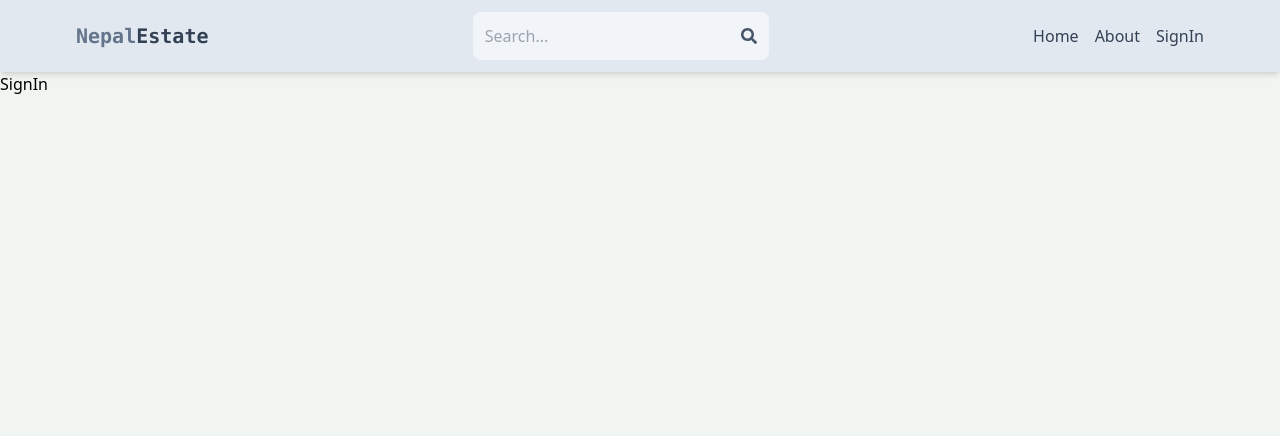
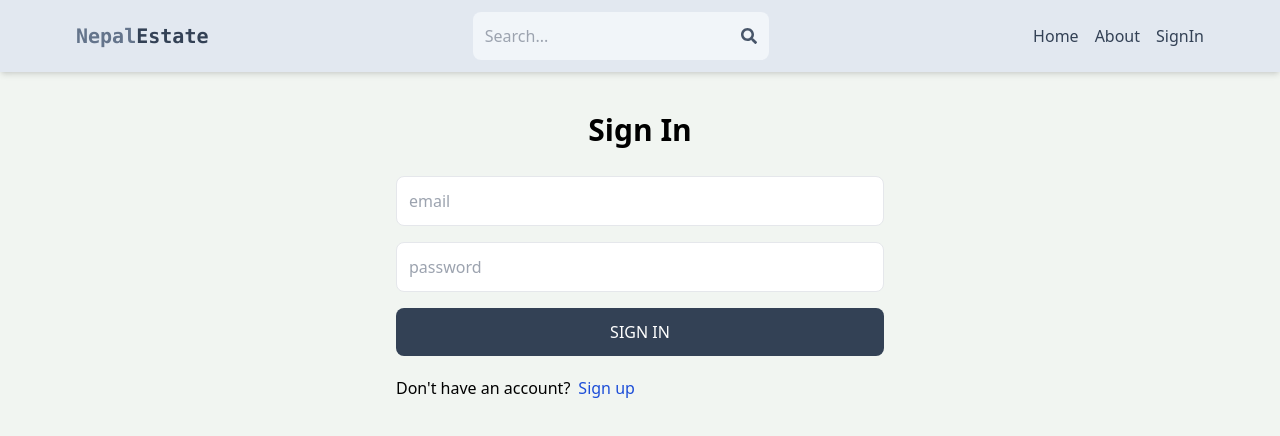
Before and after one commit to SushilKushwaha/client, a React (Vite) app: page /sign-in in a window 1280 px wide. Shown: the top 436 px of the page. Built offline with nearby package versions, Linux system fonts and the light colour scheme.

Commit message:
Complete sign in page functionality

```diff
--- a/src/pages/SignIn.jsx
+++ b/src/pages/SignIn.jsx
@@ -1,7 +1,84 @@
-import React from 'react'
+import { useState } from 'react';
+import { Link, useNavigate } from 'react-router-dom';
 
 export default function SignIn() {
+  const [formData, setFormData] = useState({
+    email: '',
+    password: '',
+  });
+  const [error, setError] = useState(null);
+  const [loading, setLoading] = useState(false);
+  const navigate = useNavigate();
+
+  const handleChange = (e) => {
+    setFormData({
+      ...formData,
+      [e.target.id]: e.target.value,
+    });
+  };
+
+  const handleSubmit = async (e) => {
+    e.preventDefault();
+    try {
+      setLoading(true);
+      const res = await fetch('/api/auth/signin', {
+        method: 'POST',
+        headers: {
+          'Content-Type': 'application/json',
+        },
+        body: JSON.stringify(formData),
+      });
+      const data = await res.json();
+      if (!res.ok) {
+        // Handle error responses from the server
+        setError(data.message || 'Error signing in');
+        setLoading(false);
+        return;
+      }
+      setError(null);
+      setLoading(false);
+      navigate('/');
+    } catch (error) {
+      setLoading(false);
+      setError(error.message);
+    }
+  };
+
   return (
-    <div>SignIn</div>
-  )
+    <div className='p-3 max-w-lg mx-auto'>
+      <h1 className='text-3xl text-center font-semibold my-7'>Sign In</h1>
+
+      <form onSubmit={handleSubmit} className='flex flex-col gap-4'>
+        <input
+          type="email"
+          placeholder='email'
+          className='border p-3 rounded-lg'
+          id='email'
+          onChange={handleChange}
+        />
+        <input
+          type="password"
+          placeholder='password'
+          className='border p-3 rounded-lg'
+          id='password'
+          onChange={handleChange}
+        />
+        <button
+          disabled={loading}
+          className='bg-slate-700 text-white p-3 rounded-lg uppercase hover:opacity-95 disabled:opacity-80'
+        >
+          {loading ? 'Loading...' : 'Sign In'}
+        </button>
+      </form>
+
+      <div className='flex gap-2 mt-5'>
+        <p>Don't have an account?</p>
+        <Link to='/sign-up'>
+          <span className='text-blue-700'>Sign up</span>
+        </Link>
+      </div>
+
+      {error && <p className='text-red-500'>{error}</p>}
+    </div>
+  );
 }
```
